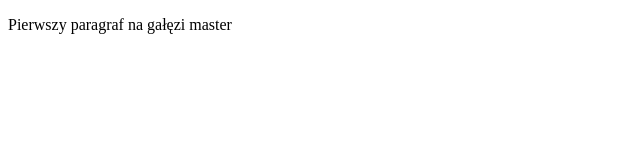
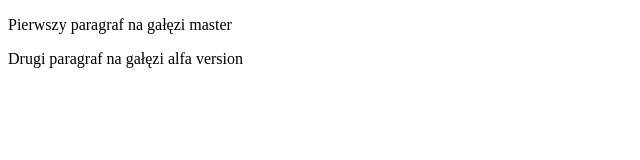
Before and after one commit to contini00/contini00.github.io, a plain HTML site: page index.html in a window 1280 px wide. Shown: the whole page, without its empty margins (0-640 px from the left). Drawn offline with Linux system fonts and the light colour scheme.

Commit message:
Dodano drugi paragraf na gałęzi alfa-version

```diff
--- a/index.html
+++ b/index.html
@@ -8,5 +8,6 @@
 </head>
 <body>
     <p>Pierwszy paragraf na gałęzi master</p>
+    <p>Drugi paragraf na gałęzi alfa version</p>
 </body>
 </html>
```
